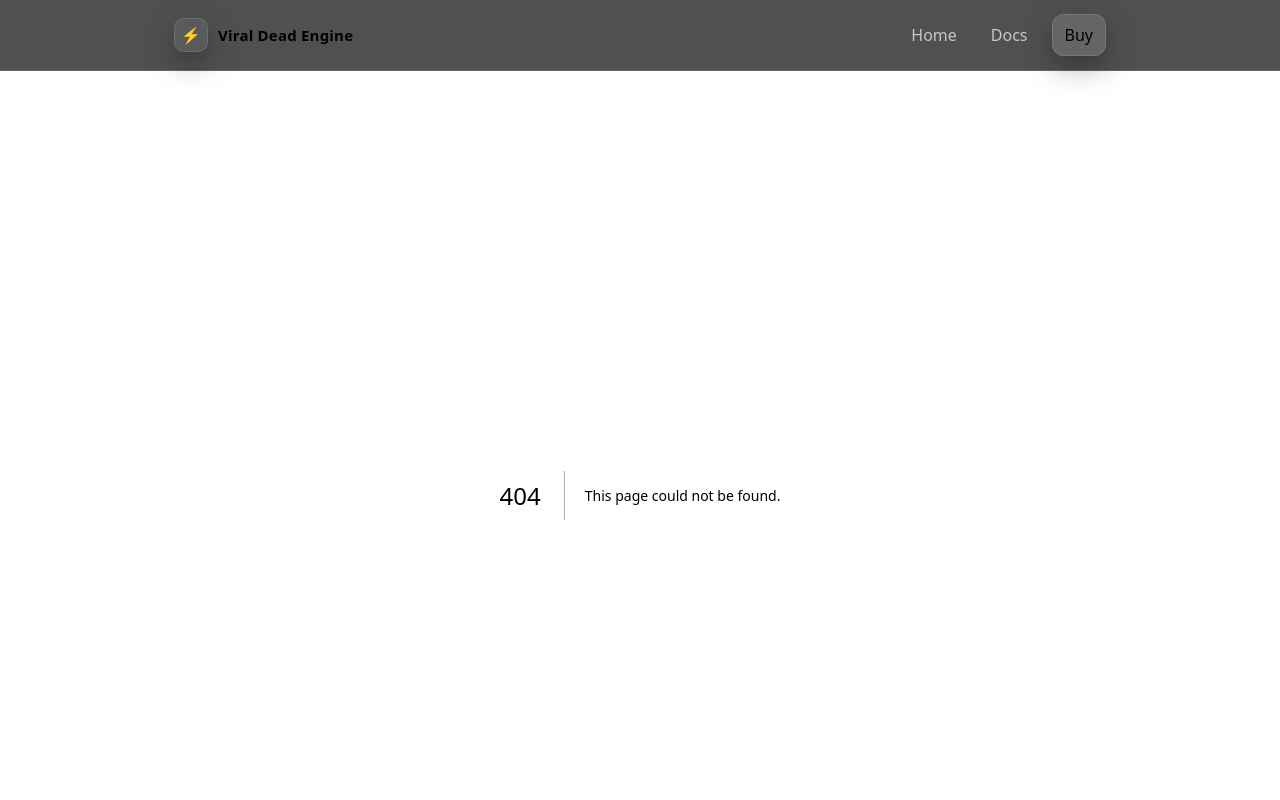
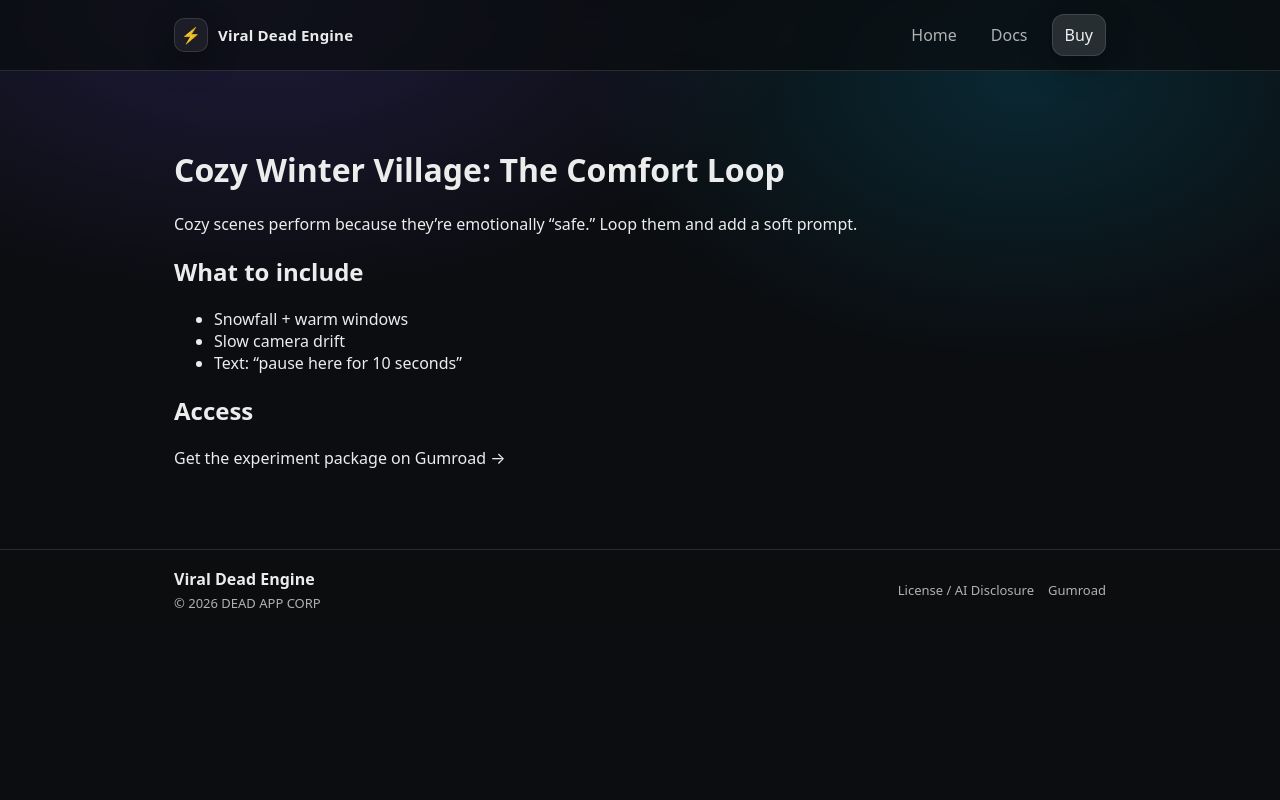
Before and after one commit to bbwhited04-lgtm/viraldeadengine, a Next.js app: page /blog/cozy-winter-village in a window 1280 px wide. Before the commit this address had no page. Shown: the top 800 px of the page. Built offline with nearby package versions, Linux system fonts and the light colour scheme.

Commit message:
Create page.tsx

```diff
--- /dev/null
+++ b/src/app/blog/cozy-winter-village/page.tsx
@@ -0,0 +1,33 @@
+export const metadata = {
+  title: "Cozy Winter Village: The Comfort Loop",
+  description: "A cozy visual loop strategy that keeps watch time strong.",
+};
+
+export default function Post() {
+  return (
+    <main style={{ paddingTop: 32 }}>
+      <h1>Cozy Winter Village: The Comfort Loop</h1>
+      <p>
+        Cozy scenes perform because they’re emotionally “safe.” Loop them and add a soft prompt.
+      </p>
+
+      <h2>What to include</h2>
+      <ul>
+        <li>Snowfall + warm windows</li>
+        <li>Slow camera drift</li>
+        <li>Text: “pause here for 10 seconds”</li>
+      </ul>
+
+      <h2>Access</h2>
+      <p>
+        <a
+          href="https://whitedbreeze.gumroad.com/l/nsjcc?src=viraldead&post=cozy-winter-village&vid=001"
+          target="_blank"
+          rel="noopener noreferrer"
+        >
+          Get the experiment package on Gumroad →
+        </a>
+      </p>
+    </main>
+  );
+}
```
